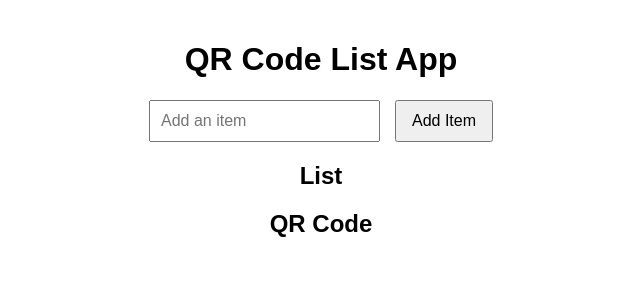
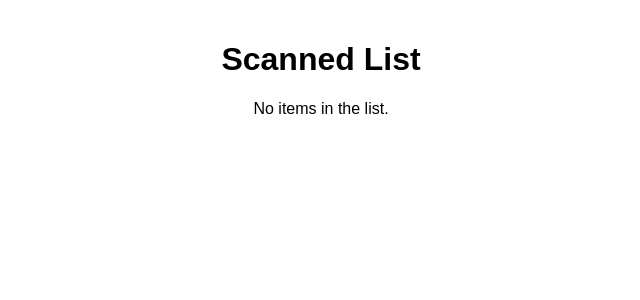
Before and after one commit to sirmerimre/qr-code-list-app, a React (Create React App) app: page /list in a window 1280 px wide. Shown: the top 300 px of the page, without its empty margins (319-959 px from the left). Built offline with nearby package versions, Linux system fonts and the light colour scheme.

Commit message:
Add url to diplay the list

```diff
--- a/package.json
+++ b/package.json
@@ -10,6 +10,7 @@
     "qrcode.react": "^3.1.0",
     "react": "^18.3.1",
     "react-dom": "^18.3.1",
+    "react-router-dom": "^6.23.1",
     "react-scripts": "^5.0.1",
     "web-vitals": "^2.1.4"
   },
--- a/src/App.js
+++ b/src/App.js
@@ -1,12 +1,19 @@
 import React from 'react';
+import { BrowserRouter as Router, Route, Routes } from 'react-router-dom';
+import QrCodeListApp from './QrCodeListApp';
+import ListPage from './ListPage';
 import './App.css';
-import QrCodeListApp from './QrCodeListApp';
 
 function App() {
   return (
-    <div className="App">
-      <QrCodeListApp />
-    </div>
+  <div className="App">
+     <Router>
+          <Routes>
+            <Route path="/" element={<QrCodeListApp />} />
+            <Route path="/list" element={<ListPage />} />
+          </Routes>
+        </Router>
+  </div>
   );
 }
 
--- /dev/null
+++ b/src/ListPage.js
@@ -0,0 +1,25 @@
+import React from 'react';
+import { useLocation } from 'react-router-dom';
+
+function ListPage() {
+  const location = useLocation();
+  const list = new URLSearchParams(location.search).get('list');
+  const parsedList = list ? JSON.parse(decodeURIComponent(list)) : [];
+
+  return (
+    <div style={{ padding: '20px' }}>
+      <h1>Scanned List</h1>
+      {parsedList.length > 0 ? (
+        <ul>
+          {parsedList.map((item, index) => (
+            <li key={index}>{item}</li>
+          ))}
+        </ul>
+      ) : (
+        <p>No items in the list.</p>
+      )}
+    </div>
+  );
+}
+
+export default ListPage;
--- a/src/QrCodeListApp.js
+++ b/src/QrCodeListApp.js
@@ -1,5 +1,4 @@
 import React, { useState } from 'react';
-import QRCode from 'qrcode.react';
 import QrCodeComponent from './QrCodeComponent';
 
 function QrCodeListApp() {
@@ -11,7 +10,8 @@ function QrCodeListApp() {
     if (inputValue.trim()) {
       const newList = [...list, inputValue.trim()];
       setList(newList);
-      setQrValue(JSON.stringify(newList));
+      const encodedList = encodeURIComponent(JSON.stringify(newList));
+      setQrValue(`${window.location.origin}/list?list=${encodedList}`);
       setInputValue('');
     }
   };
@@ -19,12 +19,17 @@ function QrCodeListApp() {
   const handleRemoveItem = (index) => {
     const newList = list.filter((_, i) => i !== index);
     setList(newList);
-      setQrValue(JSON.stringify(newList));
+    const encodedList = encodeURIComponent(JSON.stringify(newList));
+    setQrValue(`${window.location.origin}/list?list=${encodedList}`);
   };
 
   const handlePrint = () => {
     window.print();
   };
+
+  const handleTest = () => {
+    window.location.href = qrValue
+  }
 
   return (
     <div style={{ padding: '20px' }}>
@@ -52,6 +57,7 @@ function QrCodeListApp() {
         <div>
           <QrCodeComponent value={qrValue} />
           <button onClick={handlePrint}>Print QR Code</button>
+          <button onClick={handleTest}>TEST LIST</button>
         </div>
       )}
     </div>
```
Also changed, not shown: 1 other file (tests, documents, lock files or other folders). Lines whose indentation alone changed are shown as unchanged.
